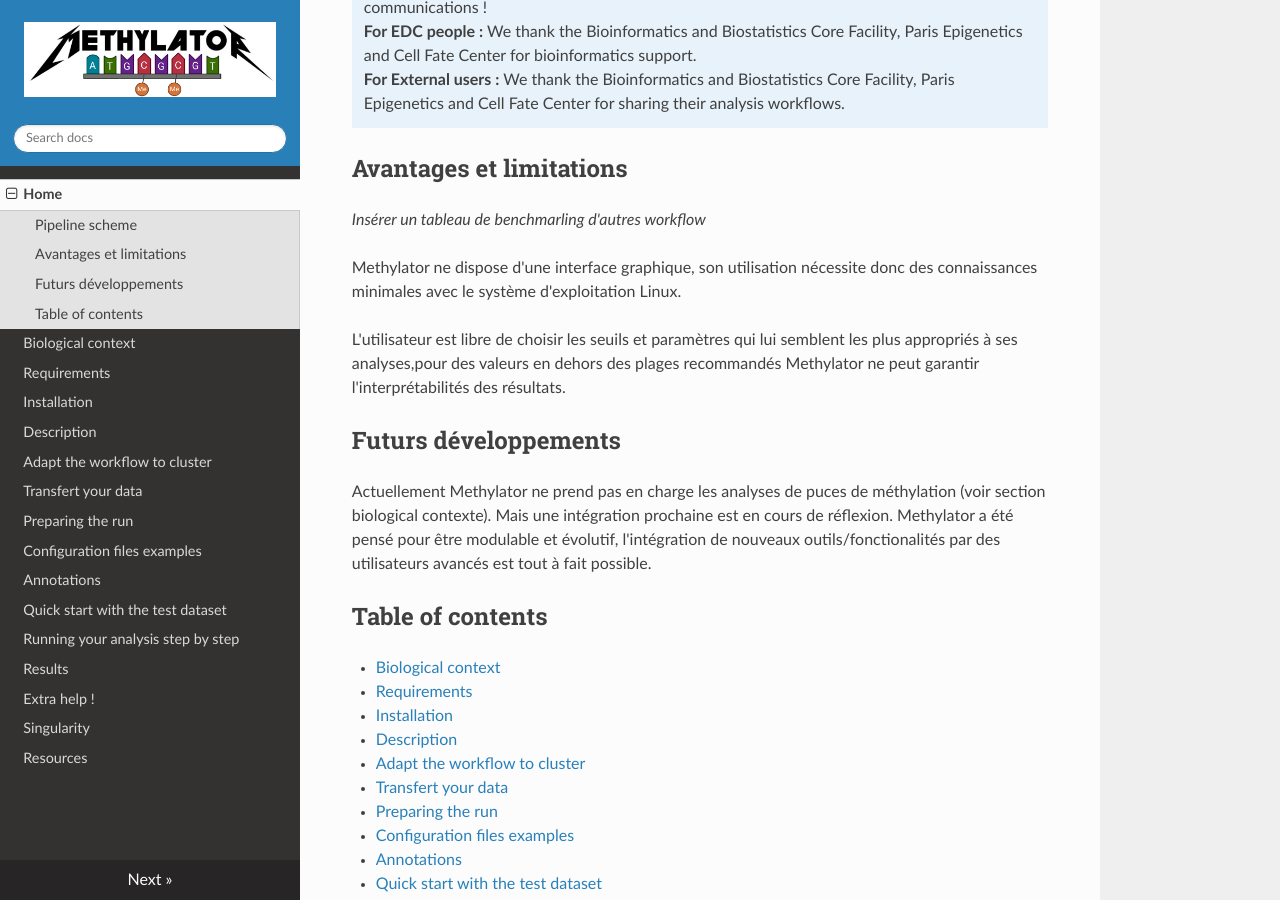
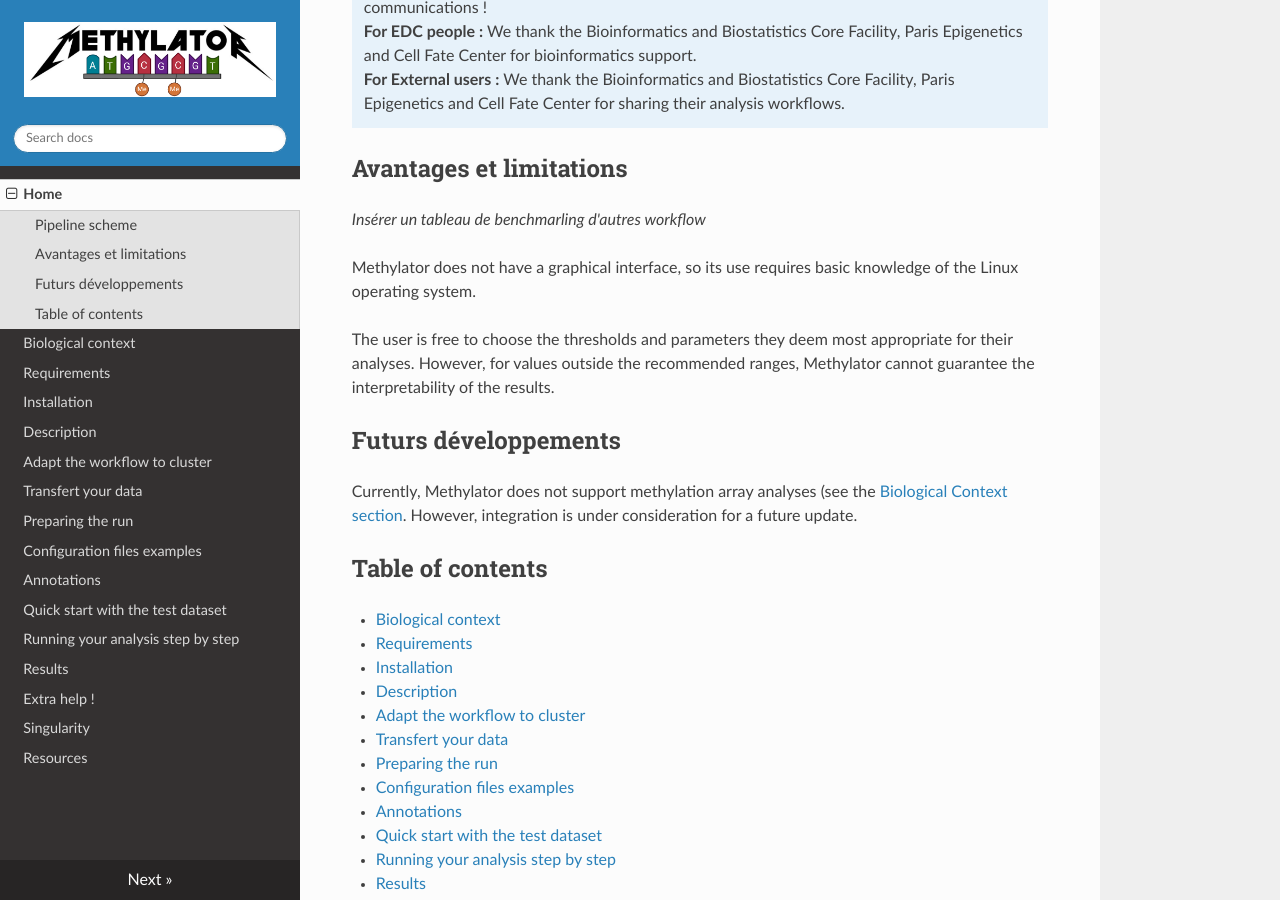
Before and after one commit to parisepigenetics/Methylator-Documentation, an MkDocs documentation site: the page built from docs/index.md, in a window 1280 px wide and 900 px high, scrolled down 2020 px. Built offline with MkDocs 1.6.1, drawn with Linux system fonts in a browser that asks for light colours; nearby versions of some CDN libraries.

Commit message:
Update index.md

```diff
--- a/docs/index.md
+++ b/docs/index.md
@@ -27,14 +27,14 @@ In line with FAIR principles, Methylator uses Apptainer and Conda tools to conta
 
 *Insérer un tableau de benchmarling d'autres workflow*
 
-Methylator ne dispose d'une interface graphique, son utilisation nécessite donc des connaissances minimales avec le système d'exploitation Linux.
+Methylator does not have a graphical interface, so its use requires basic knowledge of the Linux operating system.
 
-L'utilisateur est libre de choisir les seuils et paramètres qui lui semblent les plus appropriés à ses analyses,pour des valeurs en dehors des plages recommandés Methylator ne peut garantir l'interprétabilités des résultats.
+The user is free to choose the thresholds and parameters they deem most appropriate for their analyses. However, for values outside the recommended ranges, Methylator cannot guarantee the interpretability of the results.
 
 
 ## Futurs développements
 
-Actuellement Methylator ne prend pas en charge les analyses de puces de méthylation (voir section biological contexte). Mais une intégration prochaine est en cours de réflexion. Methylator a été pensé pour être modulable et évolutif, l'intégration de nouveaux outils/fonctionalités par des utilisateurs avancés est tout à fait possible.
+Currently, Methylator does not support methylation array analyses (see the [Biological Context section](biological_context.md). However, integration is under consideration for a future update.
 
 
 ## Table of contents
```
